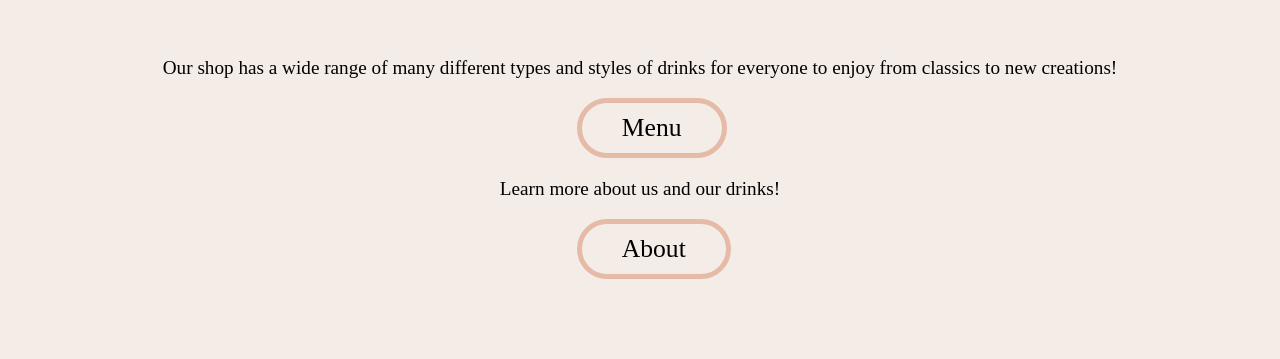
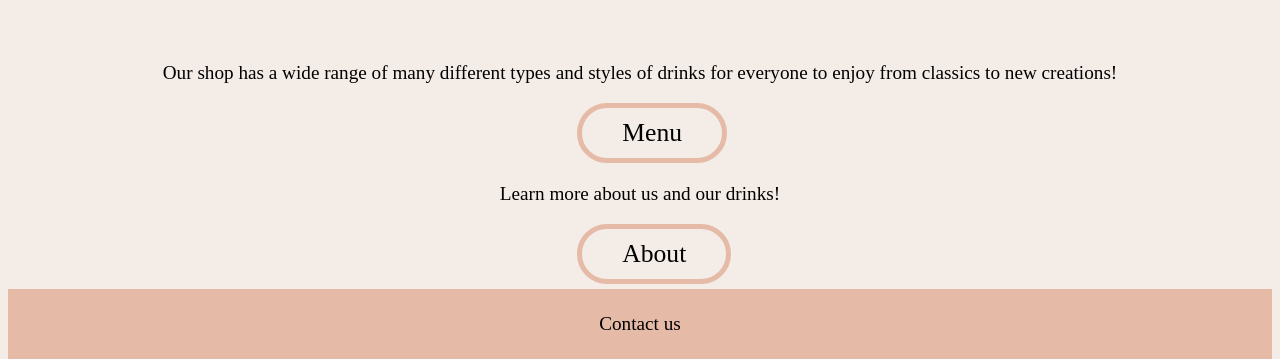
Before and after one commit to stanmitsuba/34-and-38-Assessment-RosannaGreen, a plain HTML site: page index.html in a window 1280 px wide. Shown: the part 770-1129 px from the top of the page. Before the commit the page ends 1049 px from the top, so only its background shows below. Drawn offline with nearby package versions, Linux system fonts and the light colour scheme.

Commit message:
adding footer

```diff
--- a/index.html
+++ b/index.html
@@ -1,5 +1,5 @@
 <!DOCTYPE html>
-<html>
+<html lang="en">
 
 <head>
   <meta charset="utf-8">
@@ -25,18 +25,21 @@
     </nav>
   </div>
   <!-- nav bar end -->
-  <div class="Hmenu">
+  <div class="Hinfo">
     <!--img -->
     <p>Our shop has a wide range of many different types and styles of drinks for everyone to enjoy from classics to new
       creations!</p>
-    <a href="menu.html"><button class="button menu">Menu</button></a>
-  </div>
-  <div class="Habout">
+    <a href="menu.html">
+      <button class="button menu">Menu</button>
+    </a>
     <!--img -->
     <p>Learn more about us and our drinks!</p>
-    <a href="about.htmltml"><button class="button about">About</button></a>
+    <a href="about.htmltml">
+      <button class="button about">About</button></a>
   </div>
-  <footer></footer>
+  <footer>
+    <p>Contact us</p>
+  </footer>
   <script src="script.js"></script>
 </body>
 
--- a/style.css
+++ b/style.css
@@ -139,6 +139,15 @@ h1 {
   font-family: Bahnschrift;
 }
 
+.Hinfo {
+  padding: 5px;
+}
+
+footer {
+  background-color: #E5BAA7;
+  padding: 5px;
+}
+
 /* Media quaires */
 
 @media only screen and (max-width:600px) {
```
Also changed, not shown: mstyle.css (+6 -4 lines).
